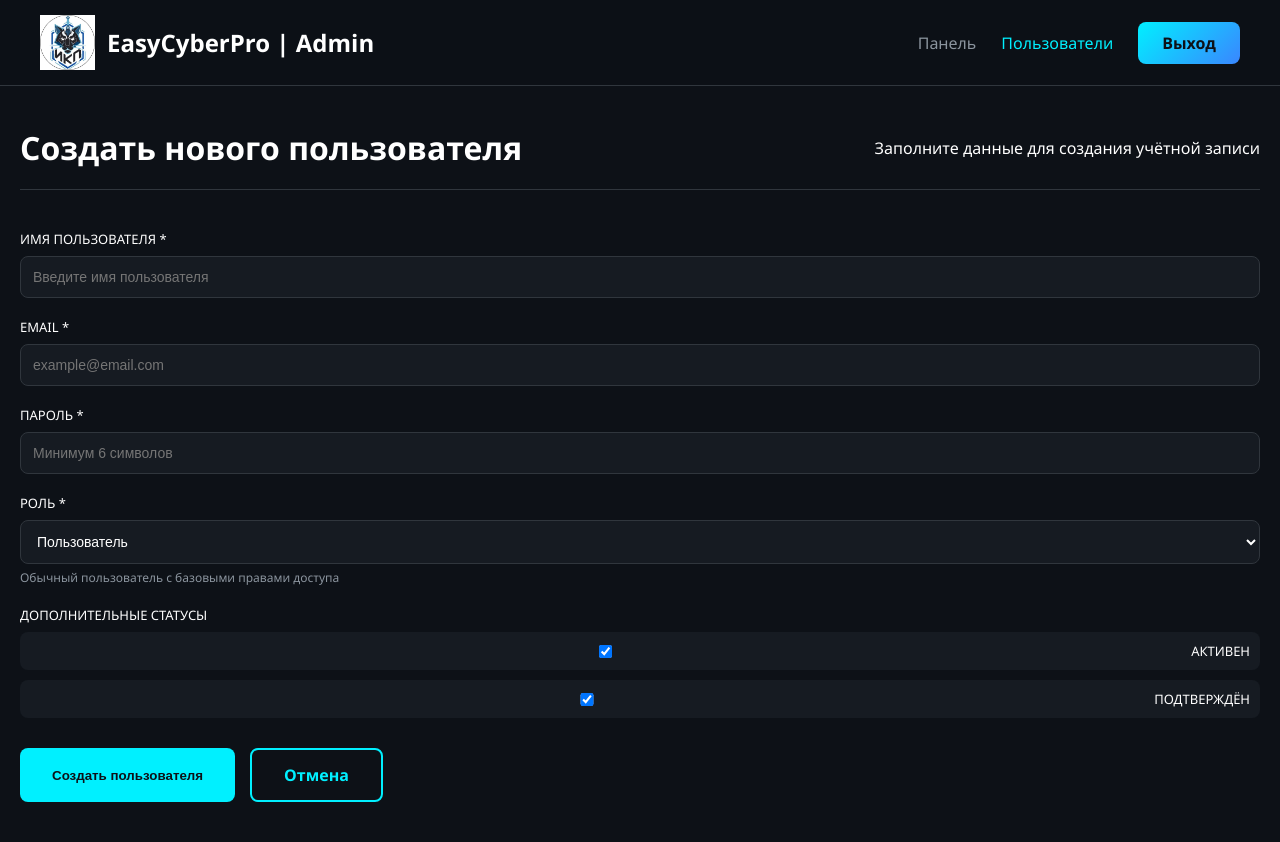
After one commit to Xoma37rus/SiteCyberSport, a FastAPI app: template templates/admin/create_user.html in a window 1280 px wide. The commit adds this page. Run offline with FastAPI, Linux system fonts and the light colour scheme; the template is opened without the code that fills it, so the values that code supplies are empty.

Commit message:
feat: система ролей пользователей

```diff
--- a/models.py
+++ b/models.py
@@ -19,6 +19,7 @@ class User(Base):
     is_active = Column(Boolean, default=False)
     is_verified = Column(Boolean, default=False)
     is_admin = Column(Boolean, default=False)
+    role = Column(String(20), default="user")  # admin, trainer, student, student_pro, student_ult, user
     verification_token = Column(String, nullable=True)
     created_at = Column(DateTime, default=datetime.utcnow)
 
--- /dev/null
+++ b/templates/admin/create_user.html
@@ -0,0 +1,111 @@
+<!DOCTYPE html>
+<html lang="ru">
+<head>
+    <meta charset="UTF-8">
+    <title>Создать пользователя - Админ-панель</title>
+    <link rel="stylesheet" href="/static/style.css">
+    <style>
+        .form-group { margin-bottom: 20px; }
+        .form-group label { display: block; margin-bottom: 8px; color: var(--text-primary); font-weight: 500; }
+        .form-group input[type="text"],
+        .form-group input[type="email"],
+        .form-group input[type="password"],
+        .form-group select {
+            width: 100%; padding: 12px; background: var(--bg-secondary);
+            border: 1px solid var(--border-color); border-radius: 8px;
+            color: var(--text-primary); font-size: 14px;
+        }
+        .form-group input[type="checkbox"] { margin-right: 10px; }
+        .checkbox-group { display: flex; align-items: center; padding: 10px; background: var(--bg-secondary); border-radius: 8px; margin-bottom: 10px; }
+        .checkbox-group label { margin: 0; cursor: pointer; }
+        .form-actions { margin-top: 30px; display: flex; gap: 15px; }
+        .role-description { font-size: 12px; color: var(--text-secondary); margin-top: 5px; }
+    </style>
+</head>
+<body>
+    <nav class="navbar">
+        <div class="nav-brand">
+            <img class="nav-brand-logo" src="/static/images/logo.jpg" alt="Logo">
+            <a href="/">EasyCyberPro | Admin</a>
+        </div>
+        <div class="nav-menu">
+            <a href="/admin" class="nav-link">Панель</a>
+            <a href="/admin/users" class="nav-link" style="color: var(--accent-cyan);">Пользователи</a>
+            <a href="/admin/logout" class="btn-nav">Выход</a>
+        </div>
+    </nav>
+    <div class="admin-container">
+        <div class="admin-header">
+            <h1>Создать нового пользователя</h1>
+            <p>Заполните данные для создания учётной записи</p>
+        </div>
+
+        {% if flash %}
+        <div class="flash-message flash-{{ flash.type }}">{{ flash.message }}</div>
+        {% endif %}
+
+        <form method="POST" action="/admin/users/create">
+            <input type="hidden" name="csrf_token" value="{{ csrf_token }}">
+
+            <div class="form-group">
+                <label for="username">Имя пользователя *</label>
+                <input type="text" id="username" name="username" required placeholder="Введите имя пользователя">
+            </div>
+
+            <div class="form-group">
+                <label for="email">Email *</label>
+                <input type="email" id="email" name="email" required placeholder="example@email.com">
+            </div>
+
+            <div class="form-group">
+                <label for="password">Пароль *</label>
+                <input type="password" id="password" name="password" required placeholder="Минимум 6 символов" minlength="6">
+            </div>
+
+            <div class="form-group">
+                <label for="role">Роль *</label>
+                <select id="role" name="role" required>
+                    <option value="user">Пользователь</option>
+                    <option value="student">Ученик</option>
+                    <option value="student_pro">Ученик (Pro)</option>
+                    <option value="student_ult">Ученик (Ult)</option>
+                    <option value="trainer">Тренер</option>
+                    <option value="admin">Администратор</option>
+                </select>
+                <p class="role-description" id="role-desc">Обычный пользователь с базовыми правами доступа</p>
+            </div>
+
+            <div class="form-group">
+                <label>Дополнительные статусы</label>
+                <div class="checkbox-group">
+                    <input type="checkbox" id="is_active" name="is_active" value="true" checked>
+                    <label for="is_active">Активен</label>
+                </div>
+                <div class="checkbox-group">
+                    <input type="checkbox" id="is_verified" name="is_verified" value="true" checked>
+                    <label for="is_verified">Подтверждён</label>
+                </div>
+            </div>
+
+            <div class="form-actions">
+                <button type="submit" class="btn btn-primary">Создать пользователя</button>
+                <a href="/admin/users" class="btn btn-secondary">Отмена</a>
+            </div>
+        </form>
+    </div>
+
+    <script>
+        const roleDescriptions = {
+            'user': 'Обычный пользователь с базовыми правами доступа',
+            'student': 'Ученик - имеет доступ к учебным материалам и тренировкам',
+            'student_pro': 'Ученик (Pro) - расширенный доступ к учебным материалам',
+            'student_ult': 'Ученик (Ult) - полный доступ ко всем учебным материалам',
+            'trainer': 'Тренер - может управлять учениками и создавать тренировки',
+            'admin': 'Администратор - полный доступ ко всем функциям системы'
+        };
+        document.getElementById('role').addEventListener('change', function() {
+            document.getElementById('role-desc').textContent = roleDescriptions[this.value];
+        });
+    </script>
+</body>
+</html>
```
Also changed, not shown: admin.py (+93 -1 lines), templates/admin/users.html (+9 -3 lines).
